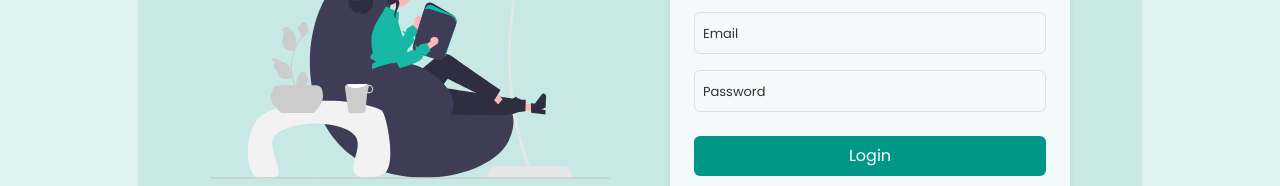
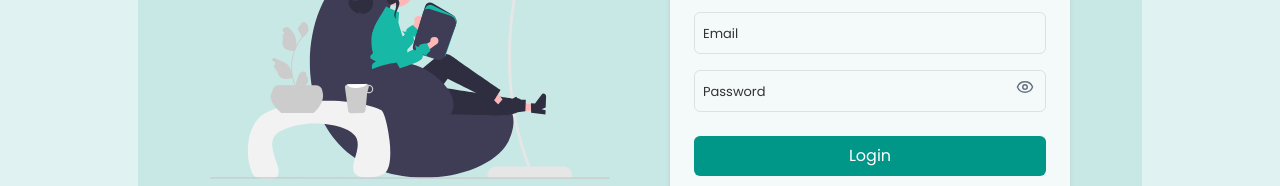
Before and after one commit to SpeakTribe-2-0/speaktribe-frontend, a React (Vite) app: page /login in a window 1280 px wide. Shown: the part 369-555 px from the top of the page. Built offline with nearby package versions, Linux system fonts and the light colour scheme.

Commit message:
added eyes button

```diff
--- a/src/pages/user/LoginPage.jsx
+++ b/src/pages/user/LoginPage.jsx
@@ -8,8 +8,10 @@ import { motion } from "framer-motion";
 import Logo from "../../assets/speakTribe-logo.png";
 import learningImage from "../../assets/undraw_reading-time_gcvc.svg";
 import baseUrl from "../../utils/baseUrl";
+import { Eye, EyeOff } from "lucide-react";
+const LoginPage = () => {
 
-const LoginPage = () => {
+  const [showPassword, setShowPassword] = useState(false);
 
   const navigate = useNavigate();
   const [formData, setFormData] = useState({ email: "", password: "" });
@@ -49,7 +51,7 @@ const LoginPage = () => {
         initial={{ opacity: 0, y: 50 }}
         animate={{ opacity: 1, y: 0 }}
         transition={{ duration: 0.8 }}
-        className="width flex flex-wrap gap-[60px] items-center justify-center bg-[#0096871b] p-18 rounded-2xl"
+        className="width flex flex-wrap gap-[60px] items-center justify-center bg-[#0096871b] p-18 max-mobile:p-5 max-mobile:bg-[#00968700] rounded-2xl"
       >
         <img
           src={learningImage}
@@ -57,7 +59,7 @@ const LoginPage = () => {
           className="w-[400px] hidden md:block"
         />
 
-        <div className="max-w-[400px] w-full p-6 bg-[#ffffffc7] rounded-2xl shadow-md">
+        <div className="max-w-[400px]  max-mobile:w-full w-full p-6 bg-[#ffffffc7] rounded-2xl shadow-md">
           <img src={Logo} alt="SpeakTribe Logo" className="w-[80px] mb-4" />
 
           <motion.h1
@@ -83,8 +85,9 @@ const LoginPage = () => {
               className="w-full p-2 mb-4 border rounded-md outline-none border-[#2632381e] placeholder:text-[13px] placeholder:text-[#333]"
               required
             />
+            <div className="relative w-full">
               <input
-                type="password"
+                type={showPassword ? "text" : "password"}
                 name="password"
                 placeholder="Password"
                 value={formData.password}
@@ -92,6 +95,16 @@ const LoginPage = () => {
                 className="w-full p-2 mb-6 border rounded-md outline-none border-[#2632381e] placeholder:text-[13px] placeholder:text-[#333]"
                 required
               />
+
+              {/* Toggle Eye Button */}
+              <button
+                type="button"
+                onClick={() => setShowPassword(!showPassword)}
+                className="absolute right-3 top-2 text-gray-500"
+              >
+                {showPassword ? <EyeOff size={18} /> : <Eye size={18} />}
+              </button>
+            </div>
             <button
               type="submit"
               className="w-full bg-[#009688] text-white py-2 rounded-md hover:bg-[#00796B] transition"
```
